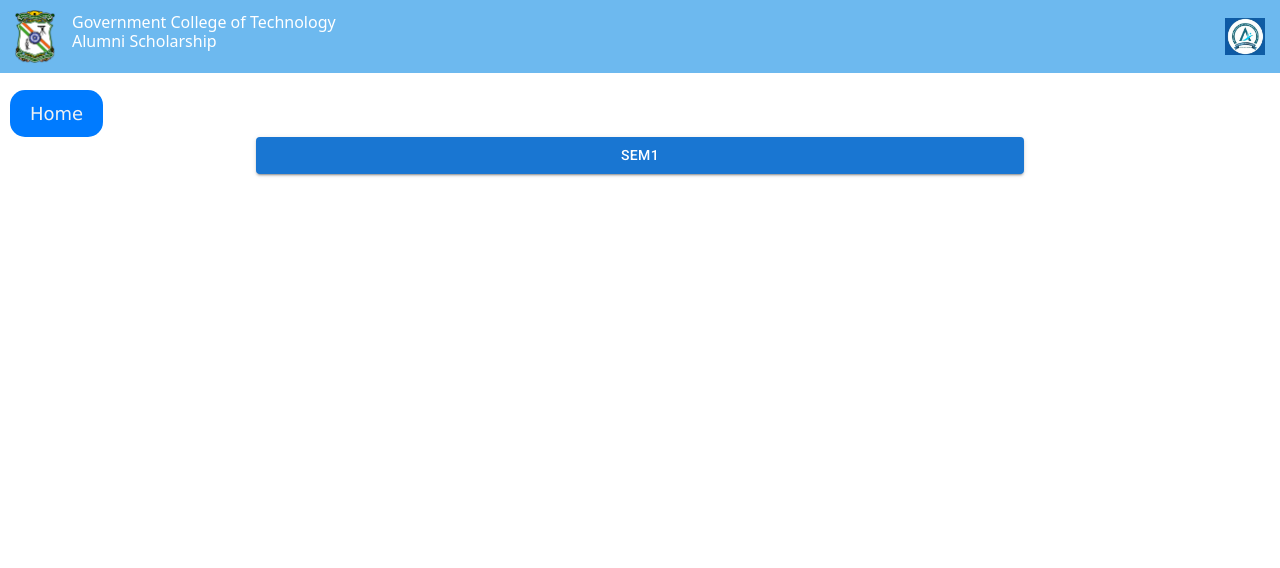
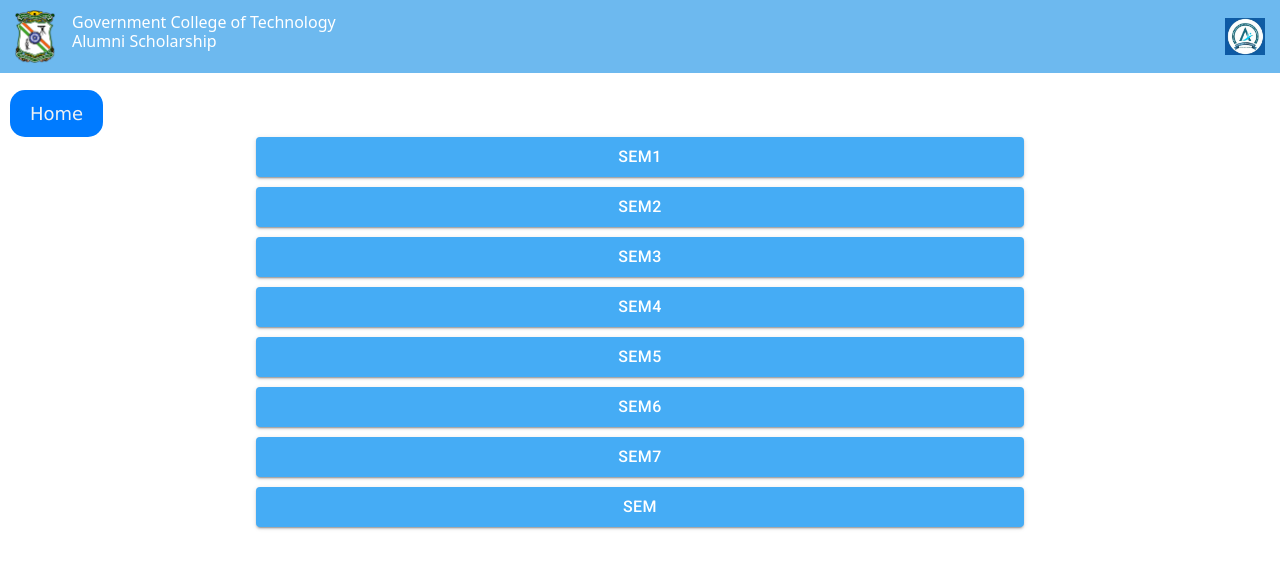
Before and after one commit to Sedhulingam/alumni-scholarship, a React (Vite) app in the folder Scholarship/: page /details in a window 1280 px wide. Shown: the top 568 px of the page. Built offline with nearby package versions, Linux system fonts and the light colour scheme.

Commit message:
update changes

```diff
--- a/Scholarship/src/AllDetails.css
+++ b/Scholarship/src/AllDetails.css
@@ -1,16 +1,20 @@
 /* Add these styles to your CSS file or style section */
 .aligning {
-  display: flex;
-  justify-content: center;
-  align-items: center; /* Center items vertically and horizontally */
-  width: 60%;
-  margin: auto;
-  flex-direction: column;
+  display: flex !important;
+  gap: 10px;
+  justify-content: center !important;
+  align-items: center !important; /* Center items vertically and horizontally */
+  width: 60% !important;
+  margin: auto !important;
+  flex-direction: column !important;
 }
 
 .sem1-button {
-  width: 100%; /* Adjust the width as needed */
-  margin: auto;
-  cursor: pointer; /* Add cursor pointer for better UX */
-
+  width: 100% !important; /* Adjust the width as needed */
+  margin: auto !important;
+  cursor: pointer !important; /* Add cursor pointer for better UX */
+  background-color: #45acf5 !important;
+  color: white !important;
+  font-size: medium !important;
+  font-weight: bold !important; /* Make the font bold */
 }
--- a/Scholarship/src/AllDetails.jsx
+++ b/Scholarship/src/AllDetails.jsx
@@ -1,4 +1,3 @@
-// AllDetails.jsx
 import React, { useEffect, useState } from "react";
 import { Link, useLocation } from "react-router-dom";
 import Button from "@mui/material/Button";
@@ -27,14 +26,32 @@ const AllDetails = () => {
 
       const data = await response.json();
 
-      // Map each object to an array of values
-      const transformedData = data.map((item) => {
-        const { Reg_no, name, tot_credits, gpa, ...rest } = item;
-        return Object.values(rest);
-      });
-console.log(transformedData);
+      const filteredData = data.map(({ Reg_no, name, ...rest }) => rest);
+
+      // Extract keys
+      const keys = Object.keys(filteredData[0]);
+
+      // Filter keys based on patterns
+      const subCodeKeys = keys.filter((key) => key.includes("subcode"));
+      const nameKeys = keys.filter((key) => key.includes("name"));
+      const creditsKeys = keys.filter((key) => key.endsWith("c"));
+      const lgKeys = keys.filter((key) => key.includes("lg"));
+      const gKeys = keys.filter((key) => key.endsWith("g") && !key.includes("lg"));
+      const resultKeys = keys.filter((key) => key.endsWith("r"));
+
+      // Map the data to the desired format
+      const transformedData = subCodeKeys.map((subCodeKey, index) => ({
+        subjectCode: data[0][subCodeKey],
+        subject: data[0][nameKeys[index]],
+        credits: data[0][creditsKeys[index]],
+        letterGrade: data[0][lgKeys[index]],
+        grade: data[0][gKeys[index]],
+        result: data[0][resultKeys[index]],
+      }));
+
+      console.log(transformedData);
       setSem1Data(transformedData);
-      setIsSem1Visible(true); // Show records after fetching data
+      setIsSem1Visible(true);
     } catch (error) {
       console.error("Error fetching sem1 data:", error);
     }
@@ -72,7 +89,7 @@ console.log(transformedData);
             <thead>
               <tr>
                 <th>Subject Code</th>
-                <th>Subject Name</th>
+                <th>Subject</th>
                 <th>Credits</th>
                 <th>Letter Grade</th>
                 <th>Grade</th>
@@ -80,33 +97,41 @@ console.log(transformedData);
               </tr>
             </thead>
             <tbody>
-              {sem1Data.map((rowData, rowIndex) => {
-                let columnCount = 0;
-
-                return (
-                  <tr key={rowIndex}>
-                    {rowData.map((value, columnIndex) => {
-                      if (
-                        columnCount === 6 ||
-                        Object.keys(sem1Data[rowIndex])
-                          [columnIndex].toLowerCase()
-                          .includes("subcode")
-                      ) {
-                        // Start a new row after 6 columns or when encountering "subcode"
-                        columnCount = 0;
-                        return <React.Fragment key={`spacer-${columnIndex}`} />;
-                      }
-
-                      columnCount++;
-
-                      return <td key={columnIndex}>{value}</td>;
-                    })}
-                  </tr>
-                );
-              })}
+              {sem1Data.map((rowData, rowIndex) => (
+                <tr key={rowIndex}>
+                  <td>{rowData.subjectCode}</td>
+                  <td>{rowData.subject}</td>
+                  <td>{rowData.credits}</td>
+                  <td>{rowData.letterGrade}</td>
+                  <td>{rowData.grade}</td>
+                  <td>{rowData.result}</td>
+                </tr>
+              ))}
             </tbody>
           </table>
         )}
+        <Button
+          className="sem1-button"
+          size="medium"
+          variant="contained">Sem2</Button><Button
+          className="sem1-button"
+          size="medium"
+          variant="contained">Sem3</Button><Button
+          className="sem1-button"
+          size="medium"
+          variant="contained">Sem4</Button><Button
+          className="sem1-button"
+          size="medium"
+          variant="contained">Sem5</Button><Button
+          className="sem1-button"
+          size="medium"
+          variant="contained">Sem6</Button><Button
+          className="sem1-button"
+          size="medium"
+          variant="contained">Sem7</Button><Button
+          className="sem1-button"
+          size="medium"
+          variant="contained">Sem</Button>
       </div>
     </div>
   );
--- a/Scholarship/src/index.css
+++ b/Scholarship/src/index.css
@@ -62,9 +62,9 @@ button:focus-visible {
     color: #747bff;
   }
 
-  button {
+  /* button {
     background-color: #4c2dd8;
-  }
+  } */
 }
 
 .filter-container{
```
